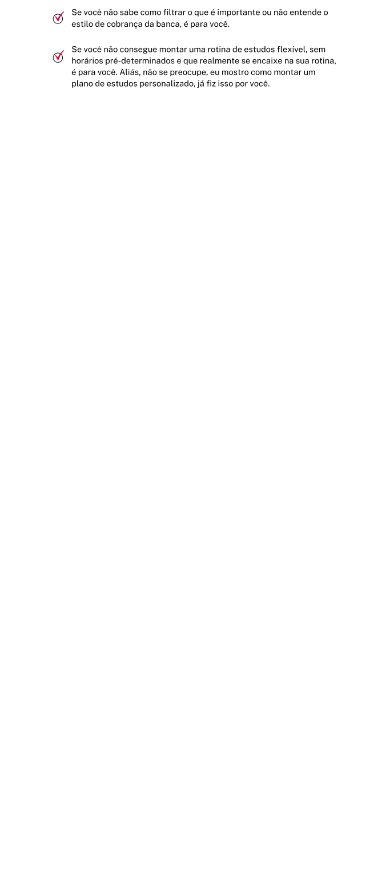
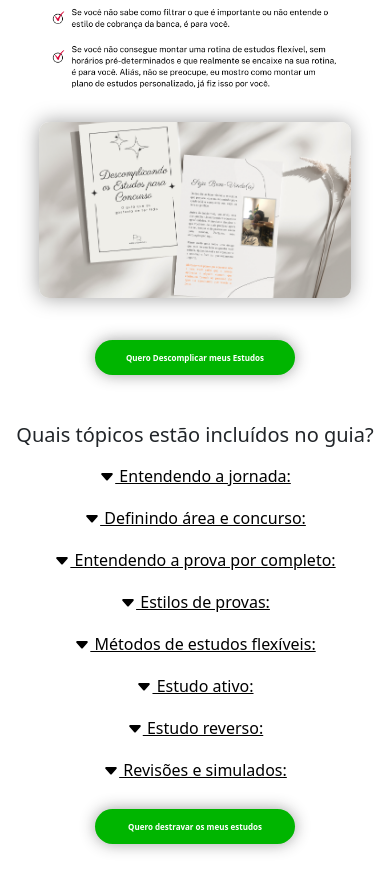
Before and after one commit to gladistory/pietra-rodrigues, an Angular app: page / in a window 390 px wide. Shown: the part 1228-2118 px from the top of the page. Before the commit the page ends 1350 px from the top, so only its background shows below. Built offline with nearby package versions, Linux system fonts and the light colour scheme; a web font is replaced by a local one.

Commit message:
section material e dropdown

```diff
--- a/src/app/components/guia/guia.component.css
+++ b/src/app/components/guia/guia.component.css
@@ -110,6 +110,39 @@ h2 {
   display: flex;
 }
 
+.dropdown-btn {
+  font-style: none;
+  border: none;
+  background: none;
+  text-decoration: underline;
+}
+
+.dropdown-container {
+  width: 100%;
+  height: 80vh;
+  text-align: center;
+}
+
+.dropdown {
+  width: 100%;
+  display: flex;
+  justify-content: center;
+  flex-wrap: wrap;
+}
+.text-drop {
+  width: 500px;
+}
+
+.title-drop {
+  font-size: 40px;
+}
+
+.dec-mok {
+  width: 80%;
+  box-shadow: 0 0 20px rgba(0, 0, 0, 0.373);
+  border-radius: 10px;
+}
+
 /* Ajustes para telas pequenas (até 480px) */
 @media (max-width: 480px) {
   .bold {
@@ -160,6 +193,14 @@ h2 {
     width: 100%;
     flex-wrap: wrap;
   }
+
+  .title-drop {
+    font-size: 20px;
+  }
+
+  .text-drop {
+    width: 200px;
+  }
 }
 
 /* Ajustes para telas grandes de celular (480px até 768px) */
--- a/src/app/components/guia/guia.component.html
+++ b/src/app/components/guia/guia.component.html
@@ -41,6 +41,8 @@
         </div>
     </section>
 
+    <!-- Section 2 end -->
+
     <section class="section-3">
         <div class="center-image">
             <img class="list-1" src="list-1.png" alt="lista 1">
@@ -53,4 +55,177 @@
         </div>
     </section>
 
+    <section class="dropdown mb-5">
+        <img class="dec-mok mb-3" src="DEC-mok.png" alt="">
+
+        <a class="btn-pay" href="">Quero Descomplicar meus Estudos</a>
+
+    </section>
+
+    <section class="dropdown-container">
+        <h1 class="title-drop mb-3">Quais tópicos estão incluídos no guia?</h1>
+
+        <div class="dropdown">
+            <div class="btn-group">
+                <button type="button" class="dropdown-btn" data-bs-toggle="dropdown" data-bs-display="static"
+                    aria-expanded="false"><svg xmlns="http://www.w3.org/2000/svg" width="16" height="16"
+                        fill="currentColor" class="bi bi-caret-down-fill" viewBox="0 0 16 16">
+                        <path
+                            d="M7.247 11.14 2.451 5.658C1.885 5.013 2.345 4 3.204 4h9.592a1 1 0 0 1 .753 1.659l-4.796 5.48a1 1 0 0 1-1.506 0z" />
+                    </svg>
+                    Entendendo a jornada:
+                </button>
+                <div class="text-drop dropdown-menu p-4 text-body-secondary">
+                    <p>
+                        Descubra exatamente por onde começar e como se preparar para a sua aprovação.
+                    </p>
+                </div>
+            </div>
+
+        </div>
+
+        <div class="dropdown">
+            <div class="btn-group mt-3">
+                <button type="button" class="dropdown-btn" data-bs-toggle="dropdown" data-bs-display="static"
+                    aria-expanded="false"><svg xmlns="http://www.w3.org/2000/svg" width="16" height="16"
+                        fill="currentColor" class="bi bi-caret-down-fill" viewBox="0 0 16 16">
+                        <path
+                            d="M7.247 11.14 2.451 5.658C1.885 5.013 2.345 4 3.204 4h9.592a1 1 0 0 1 .753 1.659l-4.796 5.48a1 1 0 0 1-1.506 0z" />
+                    </svg>
+                    Definindo área e concurso:
+                </button>
+                <div class="text-drop dropdown-menu p-4 text-body-secondary">
+                    <p>
+                        Escolher a área certa é uma boa parte do caminho. Vou te ensinar a identificar o concurso ideal
+                        para o seu perfil e objetivos, evitando perda de tempo e frustrações.
+
+                    </p>
+                </div>
+            </div>
+
+        </div>
+
+        <div class="dropdown">
+            <div class="btn-group mt-3">
+                <button type="button" class="dropdown-btn" data-bs-toggle="dropdown" data-bs-display="static"
+                    aria-expanded="false"><svg xmlns="http://www.w3.org/2000/svg" width="16" height="16"
+                        fill="currentColor" class="bi bi-caret-down-fill" viewBox="0 0 16 16">
+                        <path
+                            d="M7.247 11.14 2.451 5.658C1.885 5.013 2.345 4 3.204 4h9.592a1 1 0 0 1 .753 1.659l-4.796 5.48a1 1 0 0 1-1.506 0z" />
+                    </svg>
+                    Entendendo a prova por completo:
+                </button>
+                <div class="text-drop dropdown-menu p-4 text-body-secondary">
+                    <p>
+                        Vou te mostrar como dominar o editar, antecipar os desafios e entender o que a banca espera de
+                        você.
+                    </p>
+                </div>
+            </div>
+        </div>
+
+        <div class="dropdown">
+            <div class="btn-group mt-3">
+                <button type="button" class="dropdown-btn" data-bs-toggle="dropdown" data-bs-display="static"
+                    aria-expanded="false"><svg xmlns="http://www.w3.org/2000/svg" width="16" height="16"
+                        fill="currentColor" class="bi bi-caret-down-fill" viewBox="0 0 16 16">
+                        <path
+                            d="M7.247 11.14 2.451 5.658C1.885 5.013 2.345 4 3.204 4h9.592a1 1 0 0 1 .753 1.659l-4.796 5.48a1 1 0 0 1-1.506 0z" />
+                    </svg>
+                    Estilos de provas:
+                </button>
+                <div class="text-drop dropdown-menu p-4 text-body-secondary">
+                    <p>
+                        Cada prova possui a sua particularidade. Aqui, você vai aprender a se adaptar com cada estilo de
+                        prova.
+
+                    </p>
+                </div>
+            </div>
+        </div>
+
+        <div class="dropdown">
+            <div class="btn-group mt-3">
+                <button type="button" class="dropdown-btn" data-bs-toggle="dropdown" data-bs-display="static"
+                    aria-expanded="false"><svg xmlns="http://www.w3.org/2000/svg" width="16" height="16"
+                        fill="currentColor" class="bi bi-caret-down-fill" viewBox="0 0 16 16">
+                        <path
+                            d="M7.247 11.14 2.451 5.658C1.885 5.013 2.345 4 3.204 4h9.592a1 1 0 0 1 .753 1.659l-4.796 5.48a1 1 0 0 1-1.506 0z" />
+                    </svg>
+                    Métodos de estudos flexíveis:
+                </button>
+                <div class="text-drop dropdown-menu p-4 text-body-secondary">
+                    <p>
+                        Estude de uma forma que traga resultados. Compartilho os métodos que me fizeram passar em
+                        primeiro lugar, totalmente adaptáveis à sua rotina e realidade.
+                    </p>
+                </div>
+            </div>
+        </div>
+
+        <div class="dropdown">
+            <div class="btn-group mt-3">
+                <button type="button" class="dropdown-btn" data-bs-toggle="dropdown" data-bs-display="static"
+                    aria-expanded="false"><svg xmlns="http://www.w3.org/2000/svg" width="16" height="16"
+                        fill="currentColor" class="bi bi-caret-down-fill" viewBox="0 0 16 16">
+                        <path
+                            d="M7.247 11.14 2.451 5.658C1.885 5.013 2.345 4 3.204 4h9.592a1 1 0 0 1 .753 1.659l-4.796 5.48a1 1 0 0 1-1.506 0z" />
+                    </svg>
+                    Estudo ativo:
+                </button>
+                <div class="text-drop dropdown-menu p-4 text-body-secondary">
+                    <p>
+                        Aprenda a estudar com técnicas que aumentam sua retenção de conteúdo.
+                    </p>
+                </div>
+            </div>
+        </div>
+
+        <div class="dropdown">
+            <div class="btn-group mt-3">
+                <button type="button" class="dropdown-btn" data-bs-toggle="dropdown" data-bs-display="static"
+                    aria-expanded="false"><svg xmlns="http://www.w3.org/2000/svg" width="16" height="16"
+                        fill="currentColor" class="bi bi-caret-down-fill" viewBox="0 0 16 16">
+                        <path
+                            d="M7.247 11.14 2.451 5.658C1.885 5.013 2.345 4 3.204 4h9.592a1 1 0 0 1 .753 1.659l-4.796 5.48a1 1 0 0 1-1.506 0z" />
+                    </svg>
+                    Estudo reverso:
+                </button>
+                <div class="text-drop dropdown-menu p-4 text-body-secondary">
+                    <p>
+                        O segredo que mudou tudo. No documento, você vai descobrir como usar o estudo reverso para se
+                        preparar de forma estratégica e eficiente. Detalhes? Veja no material!
+
+                    </p>
+                </div>
+            </div>
+        </div>
+
+        <div class="dropdown">
+            <div class="btn-group mt-3">
+                <button type="button" class="dropdown-btn" data-bs-toggle="dropdown" data-bs-display="static"
+                    aria-expanded="false"><svg xmlns="http://www.w3.org/2000/svg" width="16" height="16"
+                        fill="currentColor" class="bi bi-caret-down-fill" viewBox="0 0 16 16">
+                        <path
+                            d="M7.247 11.14 2.451 5.658C1.885 5.013 2.345 4 3.204 4h9.592a1 1 0 0 1 .753 1.659l-4.796 5.48a1 1 0 0 1-1.506 0z" />
+                    </svg>
+                    Revisões e simulados:
+                </button>
+                <div class="text-drop dropdown-menu p-4 text-body-secondary">
+                    <p>
+                        A prática que te aproxima da aprovação. Te ensino a criar um esquema de revisões e simulados que
+                        te deixarão confiante e preparado(a).
+
+                    </p>
+                </div>
+            </div>
+        </div>
+
+        <section class="dropdown mb-5">
+            <a class="btn-pay" href="">Quero destravar os meus estudos</a>
+        </section>
+    </section>
+
+
+
 </main>
--- a/src/styles.css
+++ b/src/styles.css
@@ -102,7 +102,7 @@ section {
 }
 body {
   line-height: 1;
-  background-color: #efedec;
+  background-color: #efeee9;
 }
 ol,
 ul {
```
Also changed, not shown: public/DEC-mok.png (added).
